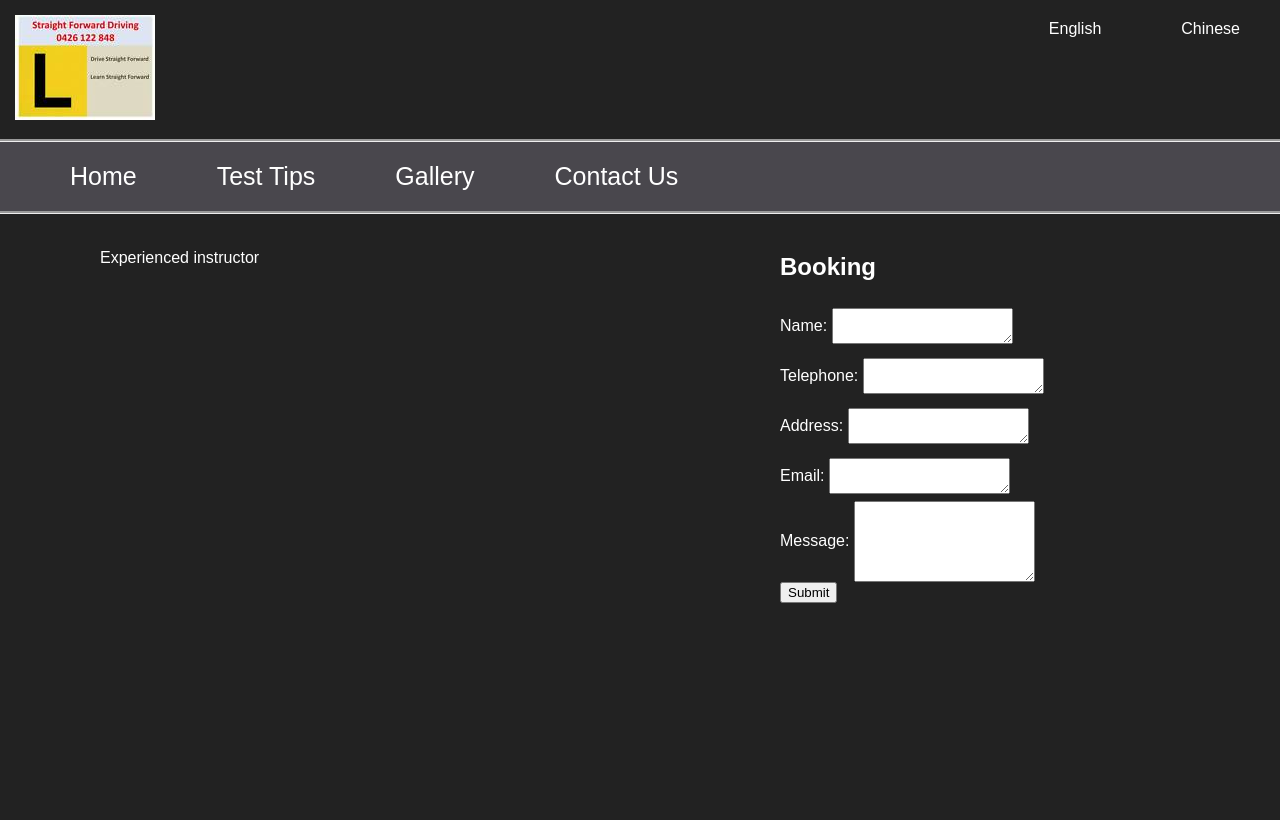
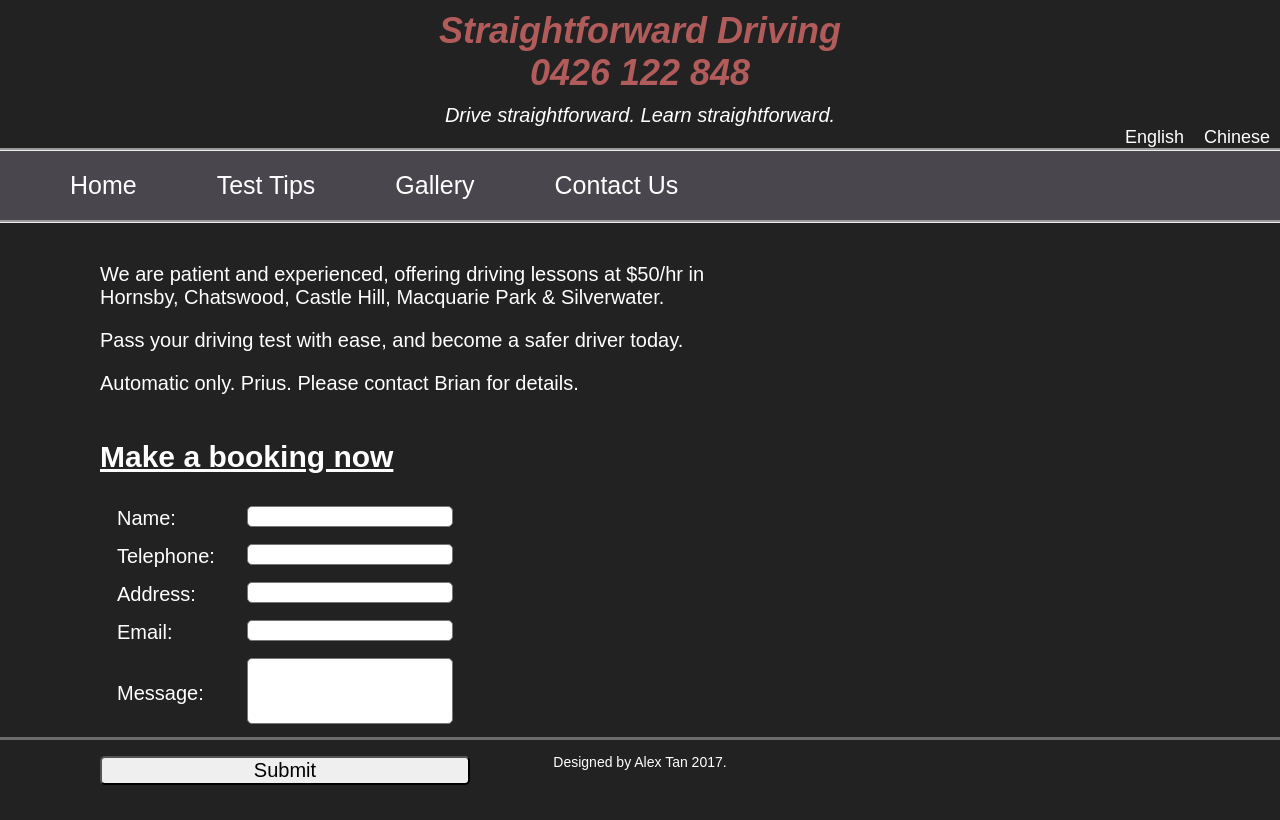
Before and after one commit to sfdriving/sfdriving.github.io, a plain HTML site: page index.html in a window 1280 px wide. Shown: the top 820 px of the page. Drawn offline with Linux system fonts and the light colour scheme; a web font is replaced by a local one.

Commit message:
improved styles

```diff
--- a/index.html
+++ b/index.html
@@ -7,58 +7,64 @@
     <link rel="stylesheet" href="/styles.css">
     <script src="jquery.min.js"></script>
     <script src="code.js"></script>
-
-    <script>
-        $(function () {
-            test();
-    </script>
     <title>Driving School</title>
 </head>
 
 <body>
     <header>
         <div display="inline-block">
-            <img src="icon.JPG" style="padding: 15px">
-            <ul style="float:right">
+            <!-- <img src="icon.JPG" style="padding: 15px"> -->
+            <h1>Straightforward Driving<br>0426 122 848</h1>
+            <p id="subtitle">Drive straightforward. Learn straightforward.</p>
+            <ul style="float:right" id="language">
                 <li><a href="">English</a></li>
                 <li><a href="">Chinese</a></li>
             </ul>
         </div>
 
-        <ul style="width:100%">
+        <ul style="width:100%" id="navbar">
             <li><a href="">Home</a></li>
             <li><a href="">Test Tips</a></li>
             <li><a href="">Gallery</a></li>
             <li><a href="">Contact Us</a></li>
         </ul>
     </header>
-    <main style="clear:both; padding:15px 100px">
-        <div style="float:right;max-width:400px;width:50%" id="enterDetails">
-            <h2>Booking</h2>
-            <div>
-                <p>Name:</p> <textarea id="ta_name"></textarea>
-            </div>
-            <div>
-                <p>Telephone:</p> <textarea id="ta_telephone"></textarea>
-            </div>
-            <div>
-                <p>Address:</p> <textarea id="ta_address"></textarea>
-            </div>
-            <div>
-                <p>Email:</p> <textarea id="ta_email"></textarea>
-            </div>
-            <div>
-                <p>Message:</p> <textarea rows="5" id="ta_message"></textarea>
-            </div>
-            <input type="submit" onclick="onSubmit()">
+    <main style="padding:15px 100px">
+        <div id="content">
+            <p>We are patient and experienced, offering driving lessons at $50/hr in Hornsby, Chatswood, Castle Hill, Macquarie Park &amp; Silverwater.</p>
+            <p>Pass your driving test with ease, and become a safer driver today.</p>
+            <p>Automatic only. Prius. Please contact Brian for details.</p>
         </div>
-        <div style="float:left">
-            <p>Experienced instructor</p>
+        <div id="booking">
+            <h2>Make a booking now</h2>
+            <table>
+                <tr>
+                    <td>Name:</td>
+                    <td><textarea id="ta_name"></textarea></td>
+                </tr>
+                <tr>
+                    <td>Telephone:</td>
+                    <td><textarea id="ta_telephone"></textarea></td>
+                </tr>
+                <tr>
+                    <td>Address:</td>
+                    <td><textarea id="ta_address"></textarea></td>
+                </tr>
+                <tr>
+                    <td>Email:</td>
+                    <td><textarea id="ta_email"></textarea></td>
+                </tr>
+                <tr>
+                    <td>Message:</td>
+                    <td><textarea id="ta_message" style="height: 60px"></textarea></td>
+                </tr>
+            </table>
+            <input type="submit" onclick="onSubmit()" id="submit_booking">
         </div>
-
-
     </main>
-    <footer></footer>
+    <footer>
+        <p>Designed by <a href="https://pilex1.github.io/" target="_blank">Alex Tan</a> 2017.</p>
+    </footer>
 </body>
 
 </html>
--- a/styles.css
+++ b/styles.css
@@ -1,8 +1,16 @@
-html{
+body{
+    margin:0px;
     font-family: 'Saira Semi Condensed', sans-serif;
+    font-size: 20px;
     background: #222222;
     color: white;
-
+}
+a{
+    text-decoration: none;
+    color: white;
+}
+a:hover{
+    text-decoration: underline;
 }
 
 ul{
@@ -11,8 +19,19 @@ ul{
     padding: 0px;
     margin:0px;
 }
+ul>li{
+    float: left;
+    padding: 0px 10px;
+}
+ul>li:hover{
+    text-decoration: underline;
+}
 
-header>ul{
+#language{
+    font-size:18px;
+}
+
+#navbar{
     font-size: 25px;
     padding: 0px 30px;
     background: #49474D;
@@ -20,32 +39,91 @@ header>ul{
     border-top-style: groove;
 }
 
-li {
-    float: left;
+#navbar>li {
     padding: 20px 40px;
 }
-li:hover{
+#navbar>li:hover{
     background: #525057;
-    text-decoration: underline;
-}
-li>a{
-    color: white;
-    text-decoration: none;
-
 }
 
-
-body{
-    margin:0px;
+#content{
+    vertical-align: top;
+    display:inline-block;
+    width:60%;
+    padding: 0px 70px 0px 0px;
 }
 
-html{
+#booking{
+    display:inline-block;
+    width:auto;
 }
-
-#enterDetails div p{
+#booking div p{
     display: inline-block;
     vertical-align: middle;
 }
-#enterDetails div textarea{
+#booking div textarea{
+    vertical-align: middle;
+    -webkit-box-sizing: border-box;
+    -moz-box-sizing: border-box;
+    box-sizing: border-box;
+}
+
+input{
+    font-family: 'Saira Semi Condensed', sans-serif;
+    font-size: 20px;
+}
+
+#submit_booking{
+    margin: 20px 0px;
+    width:100%;
+}
+
+#booking td{
+    padding: 5px 15px;
     vertical-align: middle;
 }
+#booking textarea{
+    resize:none;
+    width: 200px;
+    height: 15px;
+    -webkit-border-radius: 5px;
+    -moz-border-radius: 5px;
+    border-radius: 5px;
+}
+#booking input{
+    -webkit-border-radius: 5px;
+    -moz-border-radius: 5px;
+    border-radius: 5px;
+}
+
+h2{
+    text-decoration: underline;
+}
+
+footer{
+    font-family: 'Saira Semi Condensed', sans-serif;
+    font-size: 14px;
+    text-align: center;
+    left: 0px;
+    right: 0px;
+    bottom: 20px;
+    height: 40px;
+    position: absolute;
+    border-top: #6C6C6C;
+    border-top-style: solid;
+}
+
+h1{
+    font-size: 36px;
+    color: #B15B5B;
+    font-style: italic;
+    text-align: center;
+    margin: 10px 0px;
+}
+
+#subtitle{
+    font-size: 20px;
+    font-style:italic;
+    text-align:center;
+    margin: 0px;
+}
```
